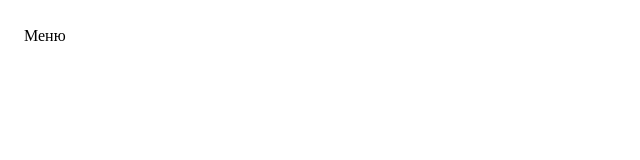
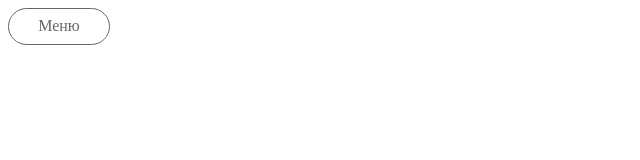
Before and after one commit to IAGrekhovFronted/Biennial, an Angular app: page / in a window 1280 px wide. Shown: the top 160 px of the page, without its empty margins (0-640 px from the left). Built offline with nearby package versions, Linux system fonts and the light colour scheme.

Commit message:
Create custom filter

```diff
--- a/src/app/base-component/filter/filter.component.css
+++ b/src/app/base-component/filter/filter.component.css
@@ -1,6 +1,28 @@
-::ng-deep .mdc-line-ripple {
+::ng-deep .mdc-line-ripple,
+::ng-deep .mat-mdc-select-arrow-wrapper,
+::ng-deep .mat-mdc-form-field-subscript-wrapper {
     display: none !important;
 }
-::ng-deep .mat-mdc-select-arrow-wrapper {
-    display: none !important;
+
+::ng-deep .mat-mdc-text-field-wrapper {
+    padding: 0 5px !important;
 }
+::ng-deep .mat-mdc-form-field-infix {
+    padding-top: 8px !important;
+}
+
+.custom-filter {
+    border: 1px solid #000;
+    border-radius: 37px;
+    text-align: center;
+    height: 35px;
+    opacity: 0.6;
+}
+
+.custom-filter-label {
+    text-align: center;
+}
+
+.custom-filter-options {
+    font-size: 14px;
+}
--- a/src/app/base-component/filter/filter.component.html
+++ b/src/app/base-component/filter/filter.component.html
@@ -1,8 +1,7 @@
-<mat-form-field arrow-transform>
-    <mat-label>{{title}}</mat-label>
-    <mat-select [formControl]="toppings" multiple>
+<mat-form-field arrow-transform class="custom-filter" [ngStyle]="widthFilter">
+    <mat-select [formControl]="toppings" multiple [placeholder]="title">
         @for (topping of options; track topping) {
-        <mat-option [value]="topping">{{topping}}</mat-option>
+        <mat-option [value]="topping" class="custom-filter-options">{{topping}}</mat-option>
         }
     </mat-select>
 </mat-form-field>
--- a/src/app/base-component/filter/filter.component.ts
+++ b/src/app/base-component/filter/filter.component.ts
@@ -1,17 +1,24 @@
-import { Component, Input } from '@angular/core';
-import {FormControl, FormsModule, ReactiveFormsModule} from '@angular/forms';
-import {MatSelectModule} from '@angular/material/select';
-import {MatFormFieldModule} from '@angular/material/form-field';
+import { AfterViewInit, Component, Input, OnChanges } from '@angular/core';
+import { FormControl, FormsModule, ReactiveFormsModule } from '@angular/forms';
+import { MatSelectModule } from '@angular/material/select';
+import { MatFormFieldModule } from '@angular/material/form-field';
+import { NgStyle } from '@angular/common';
 
 @Component({
   selector: 'filter',
-  imports: [MatFormFieldModule, MatSelectModule, FormsModule, ReactiveFormsModule],
+  imports: [MatFormFieldModule, MatSelectModule, FormsModule, ReactiveFormsModule, NgStyle],
   templateUrl: './filter.component.html',
   styleUrl: './filter.component.css'
 })
-export class FilterComponent {
+export class FilterComponent implements AfterViewInit {
   toppings = new FormControl('');
+  widthFilter = { "width": "100px" }
 
   @Input() title: string = "Меню"
   @Input() options = ['Опция 1', 'Опция 2', 'Опция 3'];
+  @Input() width: string = '100px'
+
+  ngAfterViewInit(): void {
+    this.widthFilter = { "width": this.width }
+  }
 }
```
